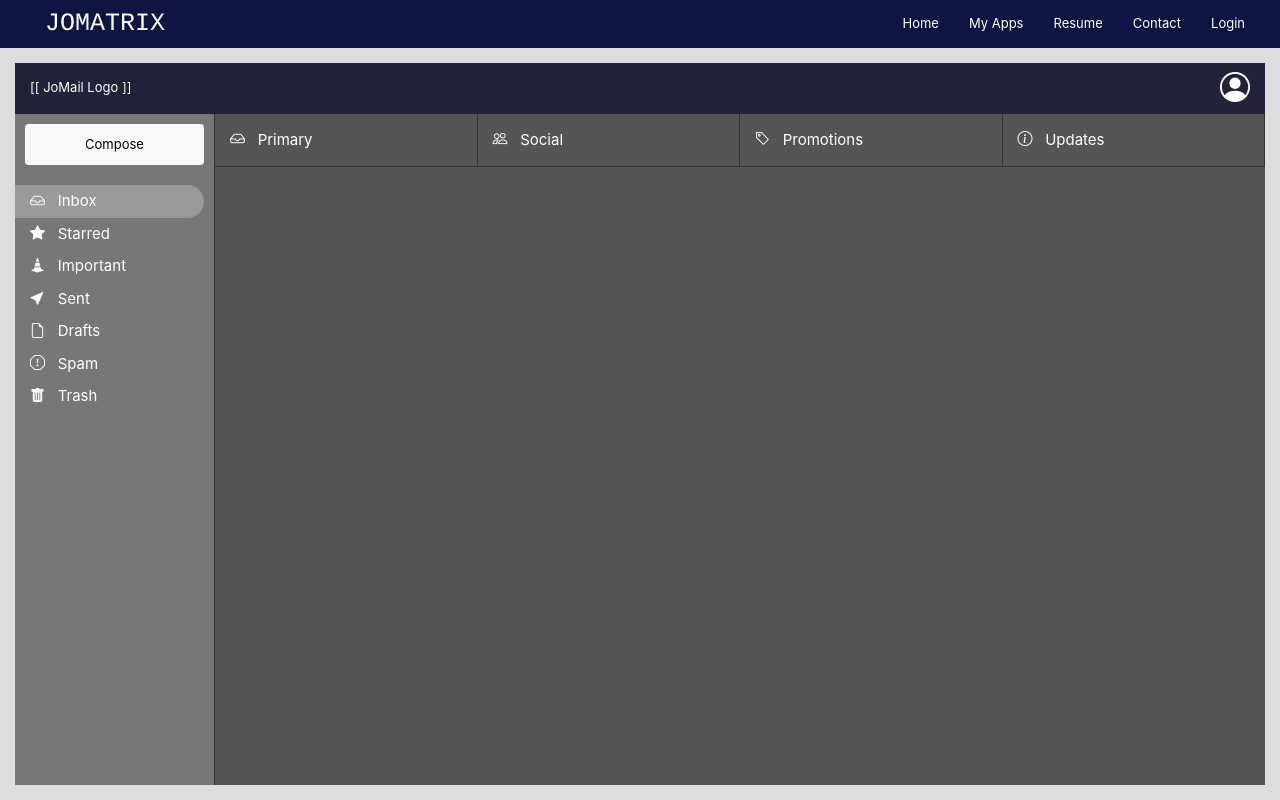
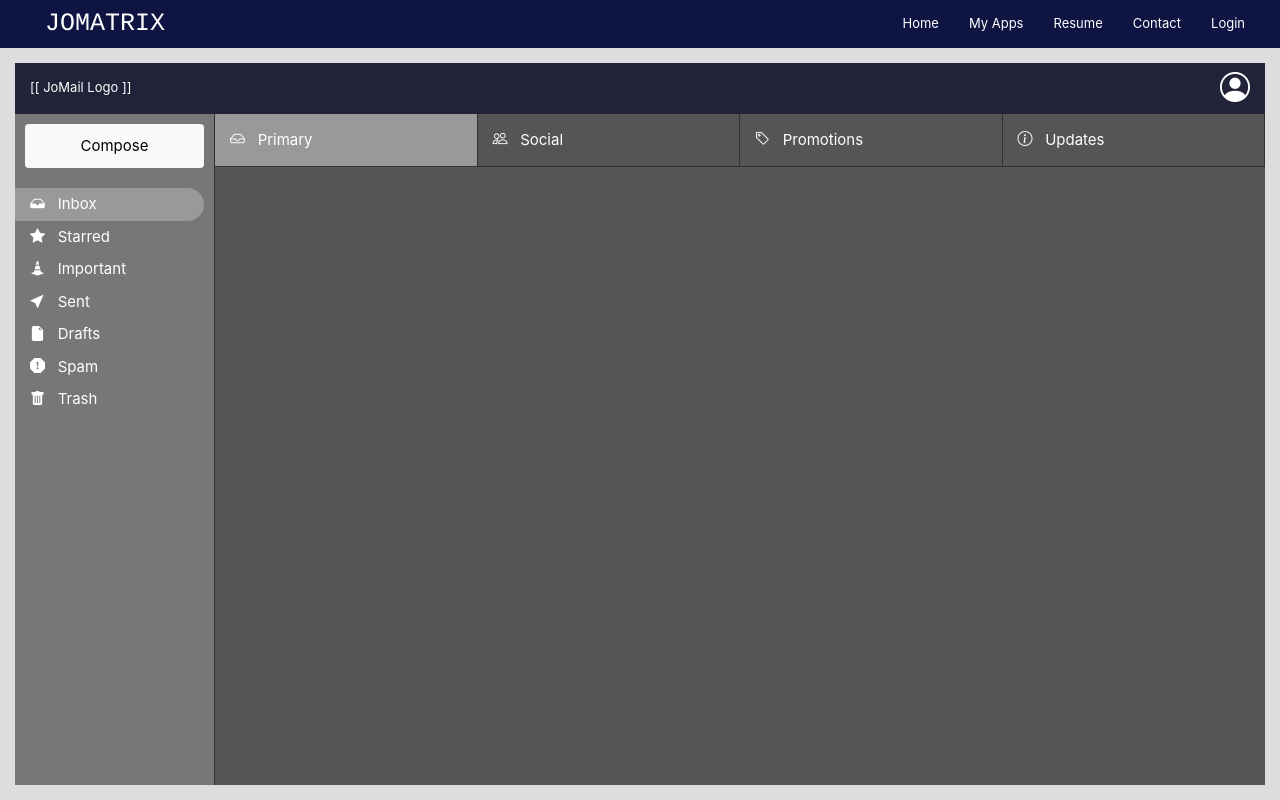
Before and after one commit to jomapormentilla/portfolio-website, a React (Create React App) app: page /apps/jomail in a window 1280 px wide. Built offline with nearby package versions, Linux system fonts and the light colour scheme.

Commit message:
Implement 'set active' functionality when clicking on different menu items.

```diff
--- a/src/components/jomail/Jomail.css
+++ b/src/components/jomail/Jomail.css
@@ -60,6 +60,10 @@
     cursor: pointer;
 }
 
+    .messages-tabs-active {
+        background-color: #999;
+    }
+
     .messages-tabs-jomail > div {
         width: 100%;
         padding: 15px;
--- a/src/components/jomail/Menu.js
+++ b/src/components/jomail/Menu.js
@@ -3,12 +3,12 @@ import React from 'react'
 class Menu extends React.Component {
     state = {
         items: [
-            { name: 'Inbox', icon: 'bi-inbox', active: true },
+            { name: 'Inbox', icon: 'bi-inbox-fill', active: true },
             { name: 'Starred', icon: 'bi-star-fill', active: false },
             { name: 'Important', icon: 'bi-cone-striped', active: false },
             { name: 'Sent', icon: 'bi-cursor-fill', active: false },
-            { name: 'Drafts', icon: 'bi-file-earmark', active: false },
-            { name: 'Spam', icon: 'bi-exclamation-octagon', active: false },
+            { name: 'Drafts', icon: 'bi-file-earmark-fill', active: false },
+            { name: 'Spam', icon: 'bi-exclamation-octagon-fill', active: false },
             { name: 'Trash', icon: 'bi-trash-fill', active: false },
         ]
     }
@@ -19,14 +19,28 @@ class Menu extends React.Component {
             if ( !!item.active ) {
                 active = ' menu-jomail-active'
             }
-            return <div key={ id } className={ active }><i className={ item.icon }></i> &nbsp; { item.name }</div>
+            return <div key={ id } data-id={ item.name } className={ active } onClick={ this.setActive } title={ item.name }><i className={ item.icon }></i> &nbsp; { item.name }</div>
+        })
+    }
+
+    setActive = e => {
+        this.setState(prevState => {
+            for (const el in prevState.items) {
+                if (prevState.items[el].name === e.target.dataset.id) {
+                    prevState.items[el].active = true
+                } else {
+                    prevState.items[el].active = false
+                }
+            }
+
+            return prevState
         })
     }
 
     render(){
         return(
             <div className="menu-jomail">
-                <button className="btn btn-light" style={{ 'margin': '10px', 'padding': '10px', 'marginBottom': '20px' }}>Compose</button>
+                <button className="btn btn-light" style={{ 'margin': '10px', 'padding': '10px', 'marginBottom': '20px', 'fontSize': '15px' }}>Compose</button>
                 { this.renderItems() }
             </div>
         )
--- a/src/components/jomail/MessagesTabs.js
+++ b/src/components/jomail/MessagesTabs.js
@@ -3,16 +3,33 @@ import React from 'react'
 class MessagesTabs extends React.Component {
     state = {
         tabs: [
-            {   name: 'Primary', icon: 'bi-inbox' },
-            {   name: 'Social', icon: 'bi-people' },
-            {   name: 'Promotions', icon: 'bi-tag' },
-            {   name: 'Updates', icon: 'bi-info-circle' },
+            {   name: 'Primary', icon: 'bi-inbox', active: true },
+            {   name: 'Social', icon: 'bi-people', active: false },
+            {   name: 'Promotions', icon: 'bi-tag', active: false },
+            {   name: 'Updates', icon: 'bi-info-circle', active: false },
         ]
     }
 
     renderTabs = () => {
         return this.state.tabs.map((tab, id) => {
-            return <div key={ id }><i className={ tab.icon }></i> &nbsp; { tab.name }</div>
+            let active = ''
+            if (!!tab.active) {
+                active = 'messages-tabs-active'
+            }
+            return <div key={ id } className={ active } data-id={ tab.name } onClick={ this.setActive }><i className={ tab.icon }></i> &nbsp; { tab.name }</div>
+        })
+    }
+
+    setActive = e => {
+        this.setState(prevState => {
+            for (const el in prevState.tabs) {
+                if (prevState.tabs[el].name === e.target.dataset.id) {
+                    prevState.tabs[el].active = true
+                } else {
+                    prevState.tabs[el].active = false
+                }
+            }
+            return prevState
         })
     }
 
--- /dev/null
+++ b/src/data/Emails.js
@@ -0,0 +1,6 @@
+export const emails = [
+    {
+        sender: '',
+        subject: '',
+    }
+]
```
